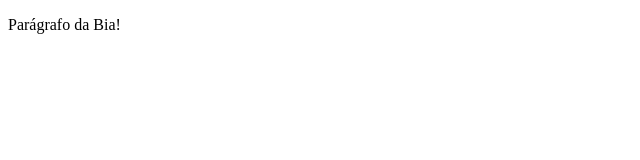
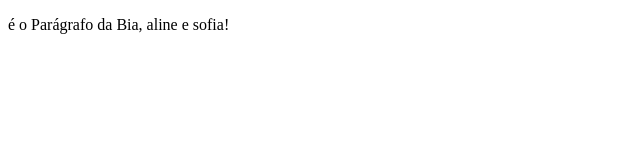
Before and after one commit to beatrizmanfredini/TAREFA280220, a plain HTML site: page index.html in a window 1280 px wide. Shown: the whole page, without its empty margins (0-640 px from the left). Drawn offline with Linux system fonts and the light colour scheme.

Commit message:
versao com conflito de mesclagem

```diff
--- a/index.html
+++ b/index.html
@@ -5,6 +5,7 @@
 	<title>Sistema GitHub</title>
 		</head>
 <body>
-	<p>Parágrafo da Bia!</p>
-</body>
+	<p>é o Parágrafo da Bia, aline e sofia!</p>
+
+	</body>
 </html>
```
